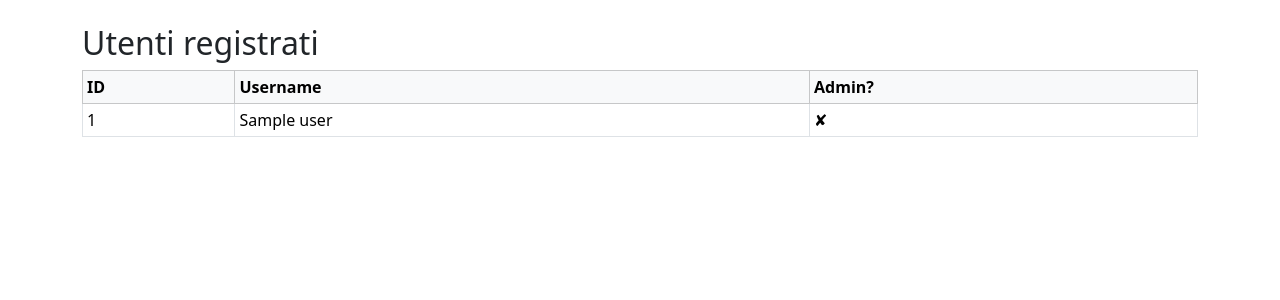
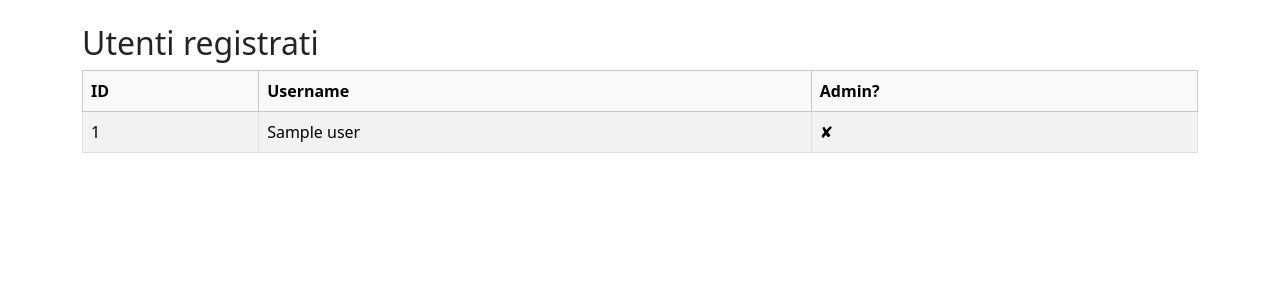
Before and after one commit to gibedini/flask-stsn-app, a Flask app: template app/templates/users.html in a window 1280 px wide. Shown: the part 56-356 px from the top of the page. Run offline with Flask 3, Linux system fonts and the light colour scheme; the template is opened without the code that fills it: most values are stand-ins (such as "Sample title", 1, 10 or a date in 2020); some libraries are stand-ins or nearby versions.

Commit message:
Modificato lo stile della tabella users

```diff
--- a/app/templates/members.html
+++ b/app/templates/members.html
@@ -8,6 +8,7 @@
         <button type="submit" class="btn btn-primary">Search</button>
     </div>
 </form>
+<a class="nav-link" href="/members/add" class="btn btn-success mb-3>Add Member</a>
 <table class="table table-bordered table-striped">
     <thead class="table-dark">
         <tr>
--- a/app/templates/users.html
+++ b/app/templates/users.html
@@ -5,7 +5,7 @@
 {% if current_user.is_admin %}
   <a href="{{ url_for('add_user') }}" class="btn btn-success mb-3">Aggiungi utente</a>
 {% endif %}
-<table class="table table-bordered table-sm">
+<table class="table table-bordered table-striped">
   <thead class="table-light">
     <tr><th>ID</th><th>Username</th><th>Admin?</th></tr>
   </thead>
```
